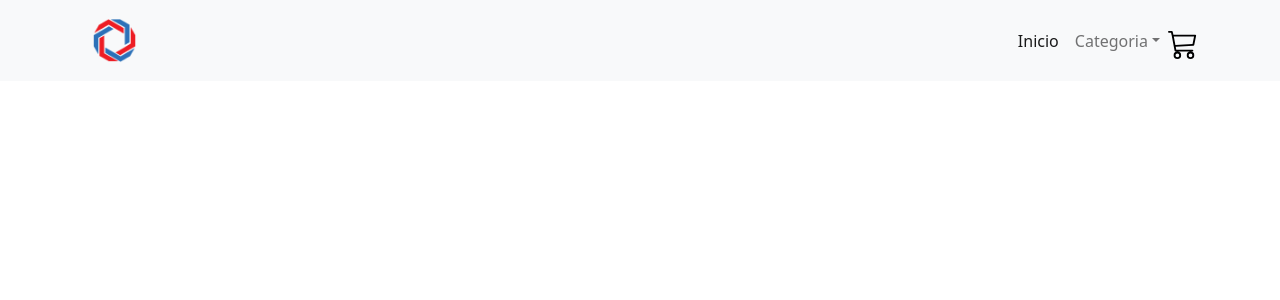
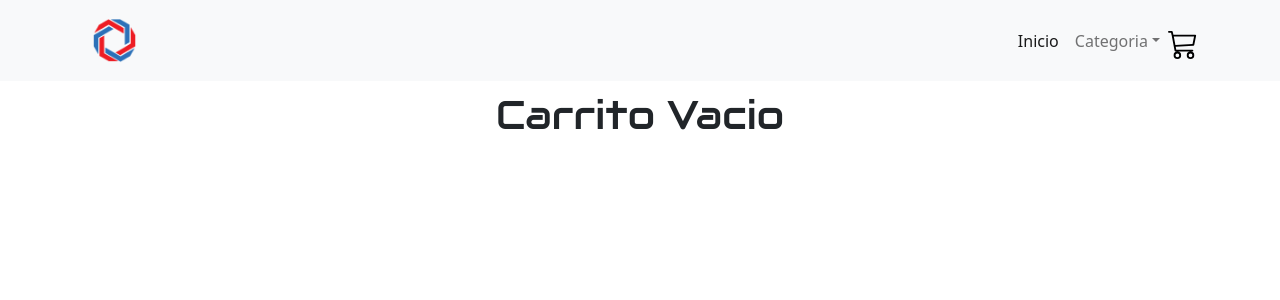
Before and after one commit to cortezdavid/reactjs, a React (Create React App) app: page /cart in a window 1280 px wide. Shown: the top 300 px of the page. Built offline with nearby package versions, Linux system fonts and the light colour scheme.

Commit message:
cambios / separando el formulario

```diff
--- a/src/App.css
+++ b/src/App.css
@@ -1,14 +1,19 @@
 .App {
   text-align: center;
+  margin-top: 5.7rem;
 }
 
-.App-logo {
+/* .App-logo {
   height: 40vmin;
   pointer-events: none;
-}
+} */
 
 a{
   text-decoration: none;
+}
+
+h1{
+  font-family: 'Audiowide', cursive;
 }
 
 @media (prefers-reduced-motion: no-preference) {
--- a/src/App.js
+++ b/src/App.js
@@ -4,6 +4,7 @@ import NavBar from './components/NavBar/NavBar';
 import ItemListContainer from './components/ItemListContainer/ItemListContainer';
 import ItemDetailContainer from './components/ItemDetailContainer/ItemDetailContainer';
 import Cart from './components/Cart/Cart'
+import Form from './components/Form/Form'
 import CartContextProvider from './context/CartContext'
 
 import 'bootstrap/dist/css/bootstrap.min.css';
@@ -24,6 +25,7 @@ function App() {
             </Route>
             <Route exact path='/detail/:productID' component={ItemDetailContainer}/>
             <Route exact path='/cart' component={Cart}/>
+            <Route exact path='/form' component={Form}/>
           </Switch>
         </div>
       </BrowserRouter>
--- a/src/components/Cart/Cart.jsx
+++ b/src/components/Cart/Cart.jsx
@@ -2,11 +2,11 @@ import React from "react"
 import { useCartContext } from '../../context/CartContext'
 import {Table} from 'react-bootstrap'
 import { FaRegTimesCircle } from "react-icons/fa";
-import Form from "../Form/Form";
+import { Link } from 'react-router-dom';
 
 const Cart = () => {
 
-    const {cartList, deleteItem, totalPrice} = useCartContext()
+    const {cartList, deleteItem, totalPrice, clear} = useCartContext()
 
     return (
         <div>
@@ -38,11 +38,11 @@ const Cart = () => {
                         <th>${totalPrice()}</th>
                     </tr>
                 </tfoot>
-                </Table>
-            <Form />
+            </Table>
+            <Link to='/form'><button className='btn btn-secondary'>Checkout</button></Link>
+            <button className='btn btn-danger' onClick={clear}>Borrar todo</button>
             </>
             }
-
         </div>
     )
 }
--- a/src/components/Form/Form.jsx
+++ b/src/components/Form/Form.jsx
@@ -9,7 +9,7 @@ const Form = () => {
     const [phone, setPhone] = useState('')
     const [orderId, setOrderId] = useState(null)
 
-    const {cartList, totalPrice, clear} = useCartContext()
+    const {cartList, totalPrice} = useCartContext()
 
     const generateOrder = (e)=> {
         e.preventDefault()
@@ -48,7 +48,6 @@ const Form = () => {
                 onChange = {(e) => setPhone(e.target.value)}/>
                 <button className='btn btn-success'>Comprar</button>
             </form>
-            <button className='btn btn-danger' onClick={clear}>Borrar todo</button>
             {orderId !== null &&<p>su orden de compra es: {orderId}</p>}
         </div>
     )
--- a/src/components/Item/Item.css
+++ b/src/components/Item/Item.css
@@ -3,3 +3,7 @@
     padding: 10px;
     margin: 0 20px;
 }
+
+.card img{
+    object-fit: cover;
+}
--- a/src/components/Item/Item.jsx
+++ b/src/components/Item/Item.jsx
@@ -3,15 +3,18 @@ import './Item.css'
 import { Link } from 'react-router-dom'
 
 const Item = ({prod}) => {
-    return (<><div className='card d-flex justify-content-between'>
-                <h5>{prod.title}</h5>
+    return (<>
+              <div className='card d-flex justify-content-between'>
                 <img src={prod.pictureUrl} alt=" " />
-                <label>${prod.price}</label>
-                <Link to={`/detail/${prod.id}`}>
-                  <button className='btn btn-primary'>detalles</button>
-                </Link>
+                <div className='d-flex flex-column'>
+                  <h5>{prod.title}</h5>
+                  <label>${prod.price}</label>
+                  <Link to={`/detail/${prod.id}`}>
+                    <button className='btn btn-primary'>detalles</button>
+                  </Link>
+                </div>
               </div>
-             </>
+            </>
     )
 }
 
--- a/src/index.css
+++ b/src/index.css
@@ -1,13 +1,7 @@
+@import url('https://fonts.googleapis.com/css2?family=Audiowide&family=Roboto:wght@400;700&display=swap');
+
 body {
   margin: 0;
-  font-family: -apple-system, BlinkMacSystemFont, 'Segoe UI', 'Roboto', 'Oxygen',
-    'Ubuntu', 'Cantarell', 'Fira Sans', 'Droid Sans', 'Helvetica Neue',
-    sans-serif;
-  -webkit-font-smoothing: antialiased;
-  -moz-osx-font-smoothing: grayscale;
+  padding: 0;
+  font-family: 'Roboto', sans-serif;
 }
-
-code {
-  font-family: source-code-pro, Menlo, Monaco, Consolas, 'Courier New',
-    monospace;
-}
```
